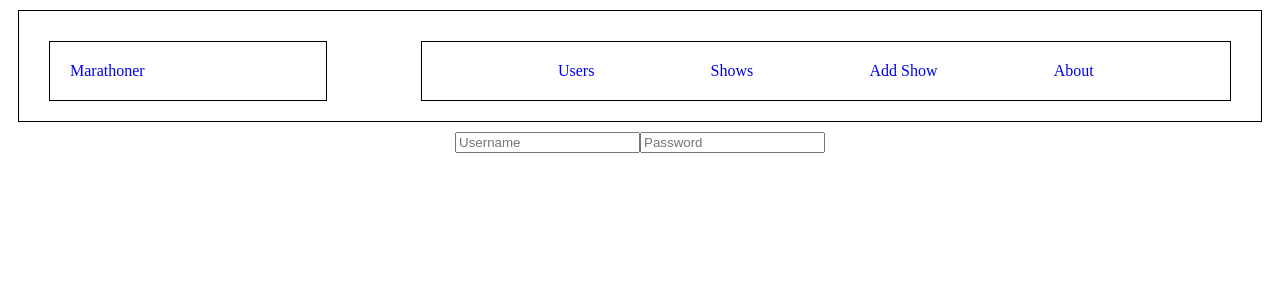
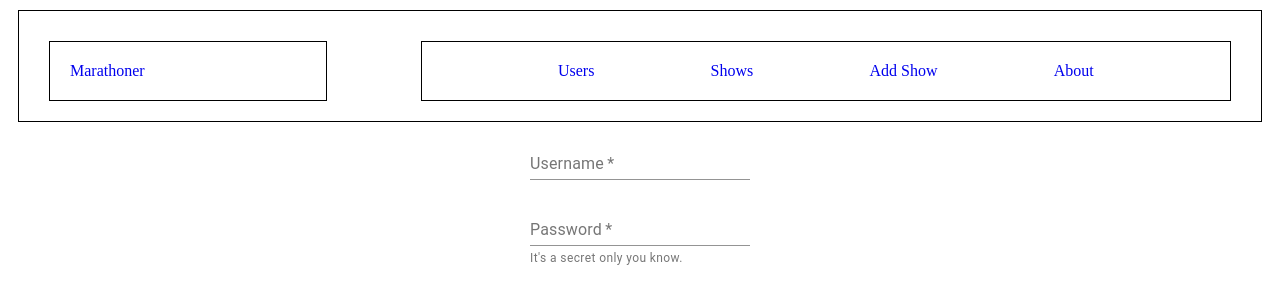
Before and after one commit to gsanchez13/marathoner_movieapp, a React (Create React App) app in the folder frontend/: page / in a window 1280 px wide. Shown: the top 304 px of the page. Built offline with nearby package versions, Linux system fonts and the light colour scheme.

Commit message:
imports material ui input fields

```diff
--- a/frontend/src/Components/Login.jsx
+++ b/frontend/src/Components/Login.jsx
@@ -1,5 +1,6 @@
 import React, { useState } from 'react';
 import { useInput } from '../util/customHooks.js';
+import {TextField, Button} from '@material-ui/core'
 
 const Login = () => {
     const usernameObj = useInput("");
@@ -11,8 +12,9 @@ const Login = () => {
     return (
         <div>
             <form onSubmit={handleSubmit}>
-                <input name={"username"} {...usernameObj} placeholder="Username"/>
-                <input name={"password"} {...passwordObj} placeholder="Password"/>
+                <TextField required variant="standard" label="Username" name={"username"} {...usernameObj}/> <br/> <br/>
+                <TextField required variant="standard" label="Password" name={"password"} {...passwordObj} helperText="It's a secret only you know."/>
+                {/* <Button  */}
             </form>
         </div>
     )
--- a/frontend/src/util/customHooks.js
+++ b/frontend/src/util/customHooks.js
@@ -7,3 +7,4 @@ export const useInput = (intitalValue) => {
     }
     return { value, onChange: handleChange}
 };
+//useState returns an array of length 2, the first element is a value and the second is a function to set the value
```
